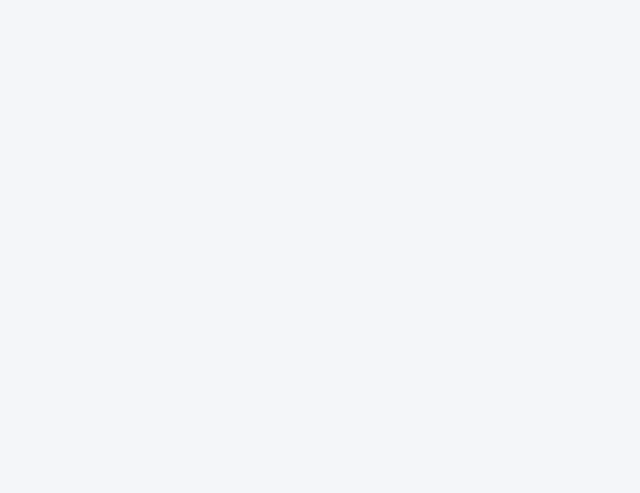
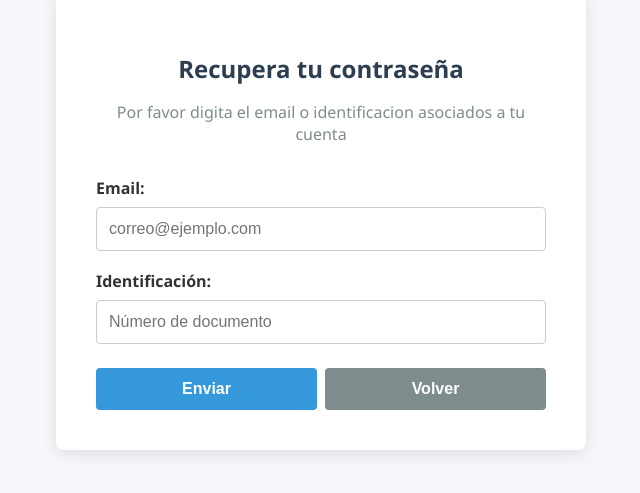
Before and after one commit to FelipeVillota10/vision-psicologica, a Vue app in the folder vision-psicologica-frontend/: page /recuperacion in a window 1280 px wide. Before the commit this address had no page. Shown: the part 195-688 px from the top of the page, without its empty margins (319-959 px from the left). Built offline with nearby package versions, Linux system fonts and the light colour scheme; the HTML template or start-up script is replaced by a standard one.

Commit message:
Se creó una pantalla de recuperacion

```diff
--- a/vision-psicologica-frontend/src/router/index.ts
+++ b/vision-psicologica-frontend/src/router/index.ts
@@ -2,6 +2,7 @@ import { createRouter, createWebHistory } from 'vue-router'
 import LoginView from '../views/LoginView.vue'
 import RegisterView from '../views/RegisterView.vue'
 import DashboardView from '../views/DashboardView.vue'
+import RecoverView from '../views/RecoverView.vue'
 
 const router = createRouter({
   history: createWebHistory(import.meta.env.BASE_URL),
@@ -21,6 +22,11 @@ const router = createRouter({
       name: 'dashboard',
       component: DashboardView,
     },
+    {
+      path: '/recuperacion',
+      name: 'recover',
+      component: RecoverView,
+    },
   ],
 })
 
--- a/vision-psicologica-frontend/src/stores/auth.ts
+++ b/vision-psicologica-frontend/src/stores/auth.ts
@@ -24,5 +24,23 @@ export const useAuthStore = defineStore('auth', {
         return false
       }
     },
+    async iniciarSesion(email: string, contrasena: string): Promise<boolean> {
+      try {
+        const response = await axios.post('http://localhost:8080/usuario/login', {
+          email: email,
+          contrasena: contrasena,
+        })
+
+        // Si el backend responde con éxito (Status 200)
+        if (response.status === 200) {
+          return true
+        }
+        return false
+      } catch (error) {
+        console.error('Error en las credenciales:', error)
+        alert('Email o contraseña incorrectos.')
+        return false
+      }
+    },
   },
 })
--- a/vision-psicologica-frontend/src/views/LoginView.vue
+++ b/vision-psicologica-frontend/src/views/LoginView.vue
@@ -4,24 +4,39 @@
       <h2>Visión Psicológica</h2>
       <p class="subtitle">Control de Acceso</p>
 
-      <form @submit.prevent>
+      <form @submit.prevent="manejarLogin">
         <div class="form-group">
           <label for="email">Email:</label>
-          <input type="email" id="email" placeholder="ejemplo@correo.com" />
+          <input
+            type="email"
+            id="email"
+            v-model="email"
+            placeholder="ejemplo@correo.com"
+            required
+          />
         </div>
 
         <div class="form-group">
           <label for="password">Contraseña:</label>
-          <input type="password" id="password" placeholder="********" />
+          <input
+            type="password"
+            id="password"
+            v-model="contrasena"
+            placeholder="********"
+            required
+          />
         </div>
 
         <div class="actions-link">
-          <RouterLink to="/registro">¿Olvidaste tu contraseña?</RouterLink>
+          <RouterLink to="/recuperacion">¿Olvidaste tu contraseña?</RouterLink>
         </div>
 
         <div class="button-group">
-          <button type="button" class="btn-primary">Iniciar Sesión</button>
-          <button type="button" class="btn-secondary">Registrar</button>
+          <button type="submit" class="btn-primary">Iniciar Sesión</button>
+
+          <button type="button" class="btn-secondary" @click="router.push('/registro')">
+            Registrar
+          </button>
         </div>
       </form>
     </div>
@@ -29,7 +44,25 @@
 </template>
 
 <script setup lang="ts">
-import { RouterLink } from 'vue-router'
+import { ref } from 'vue'
+import { RouterLink, useRouter } from 'vue-router'
+import { useAuthStore } from '../stores/auth'
+
+const router = useRouter()
+const authStore = useAuthStore()
+
+const email = ref('')
+const contrasena = ref('')
+
+const manejarLogin = async () => {
+  if (!email.value || !contrasena.value) return
+
+  const exito = await authStore.iniciarSesion(email.value, contrasena.value)
+
+  if (exito) {
+    router.push('/dashboard')
+  }
+}
 </script>
 
 <style scoped>
--- /dev/null
+++ b/vision-psicologica-frontend/src/views/RecoverView.vue
@@ -0,0 +1,138 @@
+<template>
+  <div class="recover-container">
+    <div class="recover-card">
+      <h2>Recupera tu contraseña</h2>
+      <p class="subtitle">Por favor digita el email o identificacion asociados a tu cuenta</p>
+
+      <form @submit.prevent>
+        <div class="form-group">
+          <label for="email">Email:</label>
+          <input type="email" id="email" v-model="form.email" placeholder="correo@ejemplo.com" />
+        </div>
+
+        <div class="form-group">
+          <label for="identificacion">Identificación:</label>
+          <input
+            type="text"
+            id="identificacion"
+            v-model="form.identificacion"
+            placeholder="Número de documento"
+          />
+        </div>
+
+        <div class="button-group">
+          <button type="button" class="btn-send" @click="enviarRecuperacion">Enviar</button>
+          <button type="button" class="btn-back" @click="volver">Volver</button>
+        </div>
+      </form>
+    </div>
+  </div>
+</template>
+
+<script setup lang="ts">
+import { ref } from 'vue'
+
+const form = ref({
+  email: '',
+  identificacion: '',
+})
+
+const enviarRecuperacion = () => {
+  if (!form.value.email && !form.value.identificacion) {
+    alert('Por favor, digita el email o la identificación.')
+    return
+  }
+
+  alert('Solicitud enviada.')
+}
+
+const volver = () => {
+  window.history.back()
+}
+</script>
+
+<style scoped>
+.recover-container {
+  display: flex;
+  justify-content: center;
+  align-items: center;
+  min-height: 100vh;
+  padding: 1rem;
+  background: #f5f7fa;
+}
+
+.recover-card {
+  background: white;
+  padding: 2.5rem;
+  border-radius: 8px;
+  box-shadow: 0 4px 15px rgba(0, 0, 0, 0.1);
+  width: 100%;
+  max-width: 450px;
+  text-align: center;
+}
+
+h2 {
+  margin-bottom: 0.5rem;
+  color: #2c3e50;
+}
+
+.subtitle {
+  color: #7f8c8d;
+  margin-bottom: 2rem;
+}
+
+.form-group {
+  display: flex;
+  flex-direction: column;
+  text-align: left;
+  margin-bottom: 1.2rem;
+}
+
+label {
+  font-weight: 600;
+  margin-bottom: 0.5rem;
+}
+
+input {
+  padding: 0.75rem;
+  border: 1px solid #ccc;
+  border-radius: 4px;
+  font-size: 1rem;
+}
+
+.button-group {
+  display: flex;
+  justify-content: space-between;
+  gap: 0.5rem;
+  margin-top: 1.5rem;
+}
+
+button {
+  flex: 1;
+  padding: 0.75rem;
+  border: none;
+  border-radius: 4px;
+  font-size: 1rem;
+  font-weight: bold;
+  cursor: pointer;
+  transition: background 0.2s;
+}
+
+.btn-send {
+  background-color: #3498db;
+  color: white;
+}
+
+.btn-send:hover {
+  background-color: #2980b9;
+}
+
+.btn-back {
+  background-color: #7f8c8d;
+  color: white;
+}
+
+.btn-back:hover {
+  background-color: #636e72;
+}
+</style>
```
